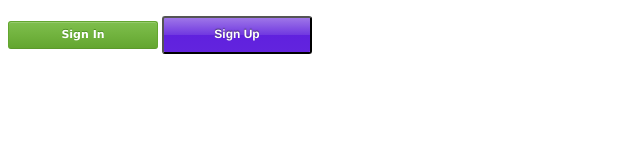
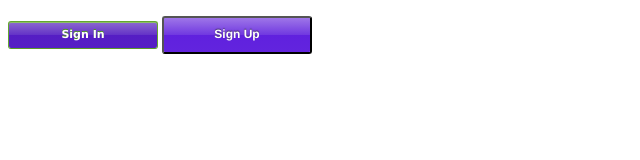
Before and after one commit to sands33/Week6, a plain HTML site: page index.html in a window 1280 px wide. In both pictures the pointer is over the button "Sign In". Shown: the whole page, without its empty margins (0-640 px from the left). Drawn offline with Linux system fonts and the light colour scheme.

Commit message:
Update stylesheet7.css
fixed class calls

```diff
--- a/stylesheet7.css
+++ b/stylesheet7.css
@@ -17,7 +17,7 @@
   text-align: center;
   text-shadow: 0 -1px 0 #4c9021;
   width: 150px; }
-  button.cupid-green:hover {
+  .in:hover {
     background-color: #76b347;
     background-image: -webkit-gradient(linear, left top, left bottom, color-stop(0%, #76b347), color-stop(100%, #5e9e2e));
     background-image: -webkit-linear-gradient(top, #76b347, #5e9e2e);
@@ -28,7 +28,7 @@
     -webkit-box-shadow: inset 0 1px 0 0 #8dbf67;
     box-shadow: inset 0 1px 0 0 #8dbf67;
     cursor: pointer; }
-  button.cupid-green:active {
+.in:active {
     border: 1px solid #5b992b;
     border-bottom: 1px solid #538c27;
     -webkit-box-shadow: inset 0 0 8px 4px #548c29, 0 1px 0 0 #eeeeee;
@@ -51,7 +51,7 @@
   text-shadow: 0 -1px 1px #473569;
   width: 150px;
   -webkit-background-clip: padding-box; }
-  button.purple-candy:hover {
+.in:hover {
     background-color: #8d69cf;
     background-image: -webkit-gradient(linear, left top, left bottom, color-stop(0%, #8d69cf), color-stop(50%, #6332c7), color-stop(50%, #551dc4), color-stop(100%, #561fc4));
     background-image: -webkit-linear-gradient(top, #8d69cf 0%, #6332c7 50%, #551dc4 50%, #561fc4 100%);
@@ -61,7 +61,7 @@
     background-image: linear-gradient(top, #8d69cf 0%, #6332c7 50%, #551dc4 50%, #561fc4 100%);
     -webkit-background-clip: padding-box;
     cursor: pointer; }
-  button.purple-candy:active {
+.in:active {
     background: #4a1aab;
     background: -moz-radial-gradient(50% 31% 0deg, circle cover, rgba(38, 76, 153, 0.4), rgba(11, 23, 46, 0.4)), -moz-linear-gradient(top, #7b5cb5 0%, #572bad 50%, #4a1aab 50%, #4b1bab 100%);
     background: -webkit-gradient(radial, 50% 20%, 75, 50% 50%, 0, from(rgba(38, 76, 153, 0.4)), to(rgba(11, 23, 46, 0.4))), -webkit-gradient(linear, 0 0, 0 100%, color-stop(0, #7b5cb5), color-stop(0.5, #572bad), color-stop(0.5, #4a1aab), color-stop(1, #4b1bab));
```
